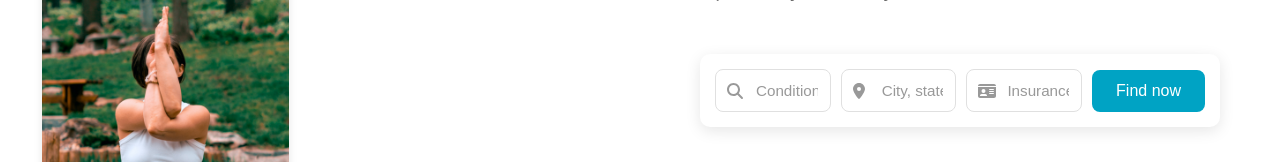
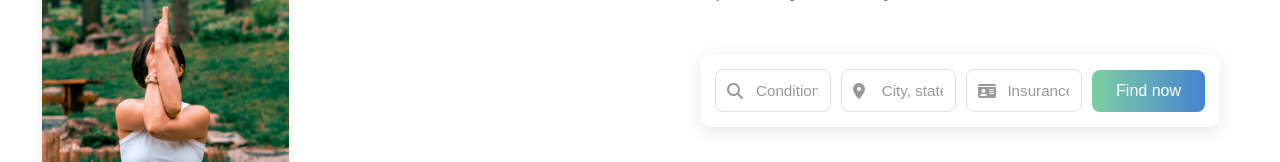
Before and after one commit to RaoVrn/ProVital, a React (Create React App) app in the folder frontend/: page / in a window 1280 px wide. Shown: the part 436-598 px from the top of the page. Built offline with nearby package versions, Linux system fonts and the light colour scheme.

Commit message:
minor fix

```diff
--- a/frontend/src/components/CardGrid.scss
+++ b/frontend/src/components/CardGrid.scss
@@ -33,12 +33,10 @@
         margin: 0;
         line-height: 1.2;
         font-weight: normal;
-        color: #666; /* Light color for normal text */
-
-        .highlight {
+        color: #666; /* Light color for normal text */        .highlight {
           font-weight: 600;
           font-style: italic;
-          background: linear-gradient(90deg, #D96E6C 0%, #F1CA72 100%);
+          background: linear-gradient(to right, #F0C971, #E5688C);
           -webkit-background-clip: text;
           -webkit-text-fill-color: transparent;
           background-clip: text;
--- a/frontend/src/components/HeroSection.scss
+++ b/frontend/src/components/HeroSection.scss
@@ -85,7 +85,7 @@
           left: -60px;
           right: -60px;
           height: 18px;
-          background: linear-gradient(90deg, #F0C971 0%, #E5688C 100%);
+          background: linear-gradient(90deg, #F0C971 100%, #E5688C 100%);
           transform: translateY(-50%) rotate(-5deg);
           border-radius: 9px;
           z-index: -1;
@@ -142,10 +142,8 @@
           transform: translateY(-50%);
           color: #999;
         }
-      }
-
-      button {
-        background: #00a3c4;
+      }      button {
+        background: linear-gradient(to right, #7CD0A2, #4683D0);
         color: white;
         border: none;
         border-radius: 8px;
@@ -153,7 +151,7 @@
         font-size: 1rem;
         font-weight: 500;
         cursor: pointer;
-        transition: background 0.2s;
+        transition: transform 0.2s, box-shadow 0.2s;
         white-space: nowrap;
 
         @media (max-width: 768px) {
@@ -162,43 +160,33 @@
         }
 
         &:hover {
-          background: #0089a7;
+          transform: translateY(-1px);
+          box-shadow: 0 4px 12px rgba(0, 0, 0, 0.15);
         }
       }
     }
-  }
-
-  // Bottom gradient wave
-  &:after {
+  }  // Diagonal gradient line
+  &::before {
     content: '';
     position: absolute;
-    bottom: 0;
-    left: 0;
-    width: 100%;
-    height: 80px;
-    background: linear-gradient(90deg, #e779c1 0%, #d53f8c 100%);
-    clip-path: polygon(0 100%, 100% 100%, 100% 0);
-    z-index: 2;
+    bottom: 18px;
+    left: -100vw;
+    right: -100vw;
+    width: 300vw;
+    height: 50px;
+    background: linear-gradient(to right, #F0C971 40%, #E5688C 100%);
+    transform: rotate(-2deg);
+    transform-origin: center;
+    z-index: 10;
 
     @media (max-width: 768px) {
       display: none;
     }
   }
 
-  // Bottom yellow strip
-  &:before {
-    content: '';
-    position: absolute;
-    bottom: 0;
-    left: 0;
-    width: 100%;
-    height: 30px;
-    background: linear-gradient(90deg, #ffd580 0%, #f6ad55 100%);
-    z-index: 1;
-
-    @media (max-width: 768px) {
-      display: none;
-    }
+  // Bottom gradient line
+  &:after {
+    display: none;
   }
 }
 
```
